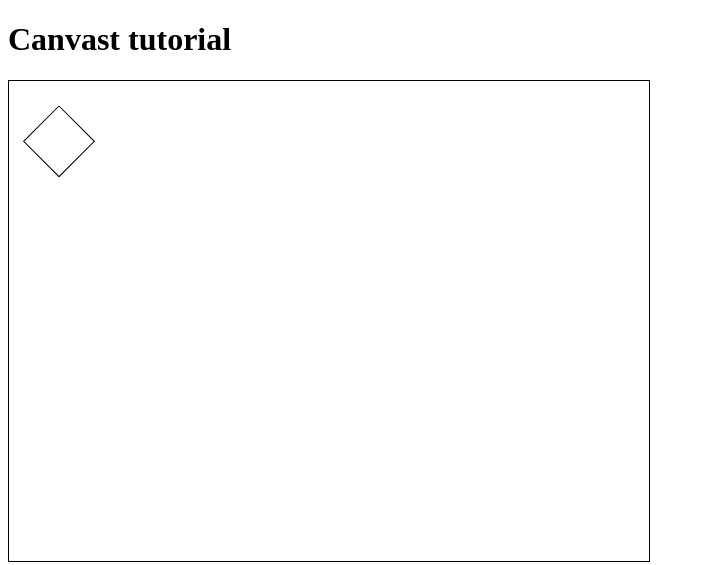
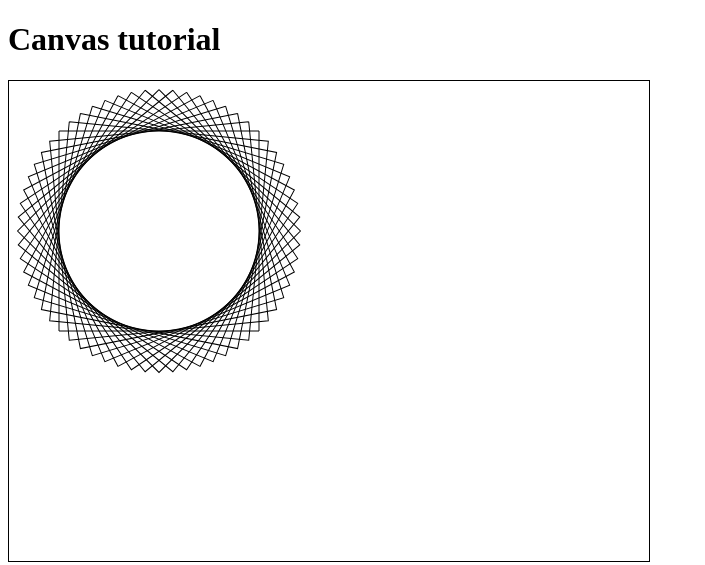
Before and after one commit to davidbalbert/canvas-playground, a plain HTML site: page index.html in a window 1280 px wide. Shown: the whole page, without its empty margins (0-705 px from the left). Drawn offline with Linux system fonts and the light colour scheme.

Commit message:
square with rotation

```diff
--- a/canvas.js
+++ b/canvas.js
@@ -2,33 +2,72 @@ function draw() {
   var canvas = document.getElementById("c");
   var ctx = canvas.getContext("2d");
 
+  /*
   ctx.save();
   ctx.translate(50, 25);
   ctx.rotate(Math.PI / 4);
   roundRect(ctx, 0, 0, 50, 50, 0);
   ctx.restore();
+  */
 
   /*
-  roundRect2(ctx, 25, 25, 100, 50, 0);
-  roundRect2(ctx, 25, 100, 100, 50, 15);
-  roundRect2(ctx, 25, 175, 100, 50, 25);
+  roundRect(ctx, 25, 25, 100, 50, 0);
+  roundRect(ctx, 25, 100, 100, 50, 15);
+  roundRect(ctx, 25, 175, 100, 50, 25);
 
-  roundRect2(ctx, 25, 250, 50, 50, 25);
+  roundRect(ctx, 25, 250, 50, 50, 25);
   */
+
+  for (var i = 0; i < 16; i++) {
+    squareWithRotation2(ctx, 50, 50, 200, Math.PI / 32 * i);
+  }
+
+}
+
+function squareWithRotation2(ctx, x, y, side, angle) {
+  ctx.save();
+  ctx.translate(x + side / 2, y + side / 2);
+  ctx.rotate(angle);
+  ctx.translate(-1 * side/2, -1 * side/2);
+  ctx.beginPath();
+  ctx.moveTo(0, 0);
+  ctx.lineTo(side, 0);
+  ctx.lineTo(side, side);
+  ctx.lineTo(0, side);
+  ctx.lineTo(0, 0);
+  ctx.stroke();
+  ctx.restore();
+}
+
+function squareWithRotation(ctx, x, y, side, angle) {
+  ctx.save();
+  ctx.translate(x + side / 2, y + side / 2);
+  ctx.rotate(angle);
+  ctx.beginPath();
+  ctx.moveTo(-side / 2, -side / 2);
+  ctx.lineTo(side / 2, - side / 2);
+  ctx.lineTo(side / 2, side / 2);
+  ctx.lineTo(- side / 2, side / 2);
+  ctx.lineTo(- side / 2, - side / 2);
+  ctx.stroke();
+  ctx.restore();
 }
 
 function roundRect(ctx, x, y, width, height, radius) {
+  ctx.save();
+  ctx.translate(x, y);
   ctx.beginPath();
-  ctx.moveTo(x + radius, y);
-  ctx.lineTo(x + width - radius, y);
-  ctx.quadraticCurveTo(x + width, y, x + width, y + radius);
-  ctx.lineTo(x + width, y + height - radius);
-  ctx.quadraticCurveTo(x + width, y + height, x + width - radius, y + height);
-  ctx.lineTo(x + radius, y + height);
-  ctx.quadraticCurveTo(x, y + height, x, y + height - radius);
-  ctx.lineTo(x, y + radius);
-  ctx.quadraticCurveTo(x, y, x + radius, y);
+  ctx.moveTo(radius, 0);
+  ctx.lineTo(width - radius, 0);
+  ctx.quadraticCurveTo(width, 0, width, radius);
+  ctx.lineTo(width, height - radius);
+  ctx.quadraticCurveTo(width, height, width - radius, height);
+  ctx.lineTo(radius, height);
+  ctx.quadraticCurveTo(0, height, 0, height - radius);
+  ctx.lineTo(0, radius);
+  ctx.quadraticCurveTo(0, 0, radius, 0);
   ctx.stroke();
+  ctx.restore();
 }
 
 function roundRect2(ctx, x, y, width, height, radius) {
--- a/index.html
+++ b/index.html
@@ -12,7 +12,7 @@
   <script src="canvas.js" type="text/javascript" charset="utf-8"></script>
 </head>
 <body onload="draw();">
-  <h1>Canvast tutorial</h1>
+  <h1>Canvas tutorial</h1>
   <canvas id="c" width="640" height="480"></canvas>
 </body>
 </html>
```
